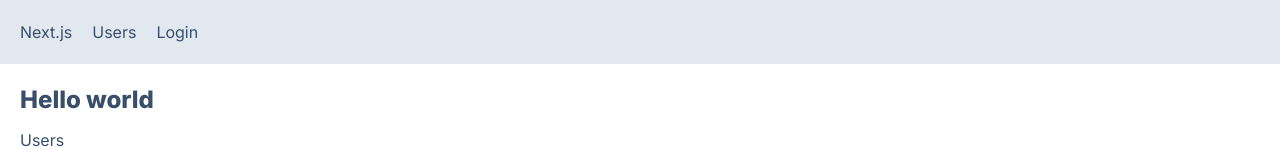
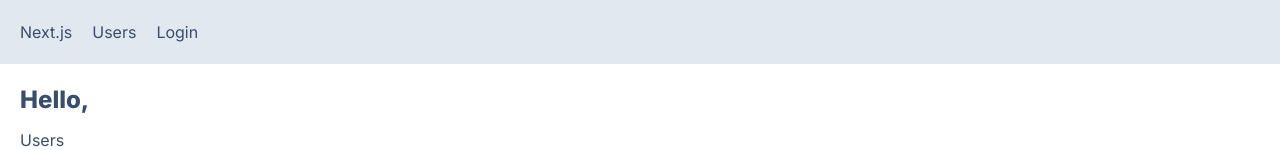
Before and after one commit to Kiru100/mastering-next-js-with-ts, a Next.js app in the folder next-app/: page / in a window 1280 px wide. Shown: the top 150 px of the page. Built offline with nearby package versions, Linux system fonts and the light colour scheme; no server answers.

Commit message:
access google auth session on the server

```diff
--- a/next-app/app/api/auth/[...nextauth]/route.ts
+++ b/next-app/app/api/auth/[...nextauth]/route.ts
@@ -1,13 +1,15 @@
 import NextAuth from "next-auth";
 import GoogleProvider from "next-auth/providers/google"
 
-const handler = NextAuth({
+export const authOptions = {
     providers:[
         GoogleProvider({
             clientId: process.env.GOOGLE_CLIENT_ID!,
             clientSecret: process.env.GOOGLE_CLIENT_SECRET!
         })
     ]
-})
+}
+
+const handler = NextAuth(authOptions)
 
 export { handler as GET, handler as POST }
--- a/next-app/app/page.tsx
+++ b/next-app/app/page.tsx
@@ -3,11 +3,15 @@
 import Image from 'next/image'
 import Link from 'next/link'
 import ProductCard from './components/ProductCard/ProductCard'
+import { getServerSession } from 'next-auth'
+import { authOptions } from './api/auth/[...nextauth]/route'
 
-export default function Home() {
+export default async function Home() {
+  const session = await getServerSession(authOptions)
+
   return (
     <main>
-      <h1>Hello world</h1>
+      <h1>Hello, {session && <span>{session.user!.name}</span>} </h1>
       <Link href="/users">Users</Link>
       <ProductCard/>
     </main>
```
